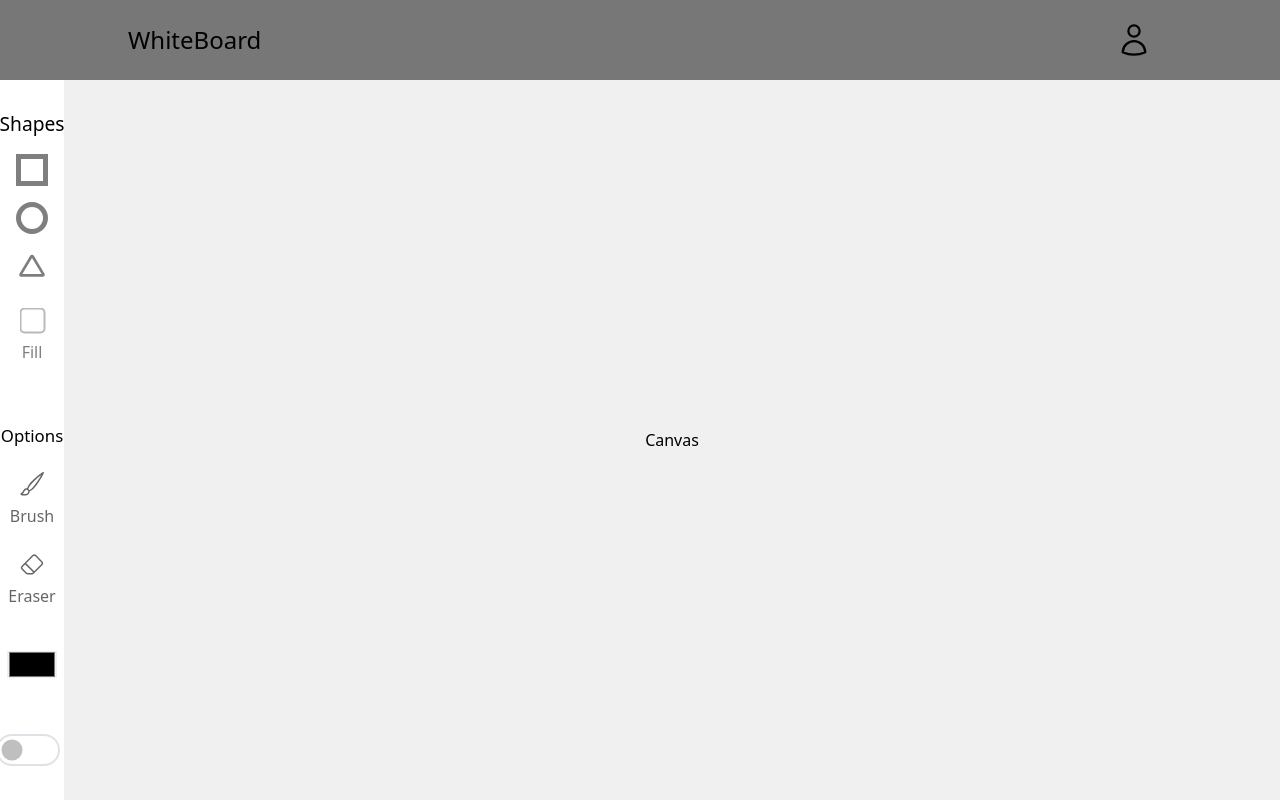
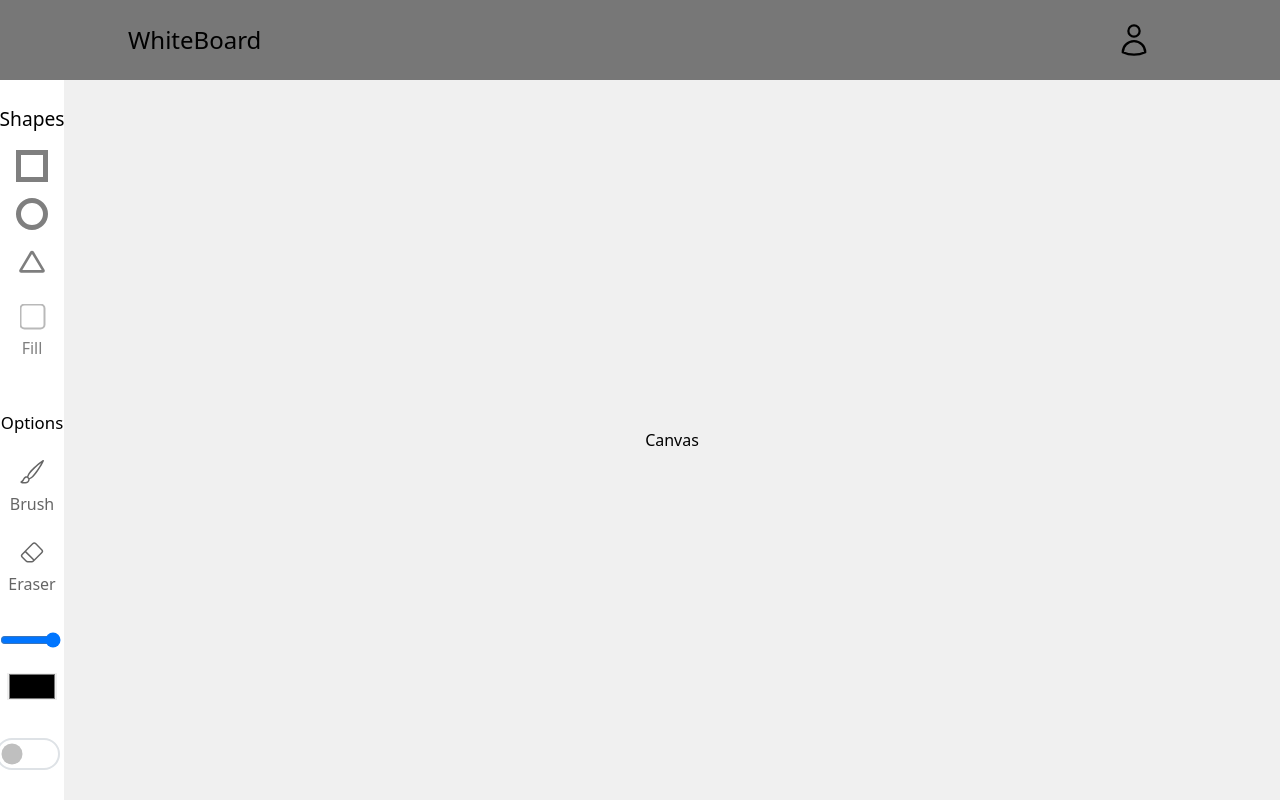
Before and after one commit to Pulkitxm/whiteboard, a React (Vite) app: page / in a window 1280 px wide. Built offline with nearby package versions, Linux system fonts and the light colour scheme.

Commit message:
shortcuts for changing size

```diff
--- a/src/Components/Options/index.jsx
+++ b/src/Components/Options/index.jsx
@@ -32,6 +32,20 @@ const Options = () => {
           transition: "width 0.5s",
         };
 
+  useEffect(() => {
+    const shortcut = (e) => {
+      if (e.ctrlKey && e.key === "ArrowUp") {
+        changeSize("+1");
+      } else if (e.ctrlKey && e.key === "ArrowDown") {
+        changeSize("-1");
+      }
+    };
+    window.addEventListener("keydown", shortcut);
+    return () => {
+      window.removeEventListener("keydown", shortcut);
+    };
+  }, []);
+
   const changeColor = (color) => {
     setDrawings((obj) => {
       let updatedDrawings = obj;
@@ -40,7 +54,32 @@ const Options = () => {
       return updatedDrawings;
     });
   };
-
+  const changeSize = (size) => {
+    if (size === "+1") {
+      setDrawings((obj) => {
+        let updatedDrawings = obj;
+        const newSize = obj.size + 1 <= 10 ? obj.size + 1 : 10;
+        updatedDrawings = { ...obj, size: newSize };
+        localStorage.setItem("drawings", JSON.stringify(updatedDrawings));
+        return updatedDrawings;
+      });
+    } else if (size === "-1") {
+      setDrawings((obj) => {
+        let updatedDrawings = obj;
+        const newSize = obj.size - 1 >= 0 ? obj.size - 1 : 0;
+        updatedDrawings = { ...obj, size: newSize };
+        localStorage.setItem("drawings", JSON.stringify(updatedDrawings));
+        return updatedDrawings;
+      });
+    } else {
+      setDrawings((obj) => {
+        let updatedDrawings = obj;
+        updatedDrawings = { ...obj, size };
+        localStorage.setItem("drawings", JSON.stringify(updatedDrawings));
+        return updatedDrawings;
+      });
+    }
+  };
   return (
     <div
       className="options"
@@ -59,6 +98,20 @@ const Options = () => {
     >
       <Shapes />
       <TypeOptions />
+
+      <div className="size">
+        <input
+          type="range"
+          min="1"
+          max="10"
+          value={drawings.size}
+          onChange={(e) => changeSize(e.target.value)}
+          style={{
+            width: "95%"
+          }}
+        />
+      </div>
+
       <div className="colors">
         <input
           style={{ border: "none", cursor: "pointer" }}
@@ -79,7 +132,7 @@ const Options = () => {
             setDarkMode(!darkMode);
             localStorage.setItem("darkMode", !darkMode);
           }}
-          style={{ cursor: "pointer" }}
+          style={{ cursor: "pointer"}}
         />
       </div>
     </div>
```
